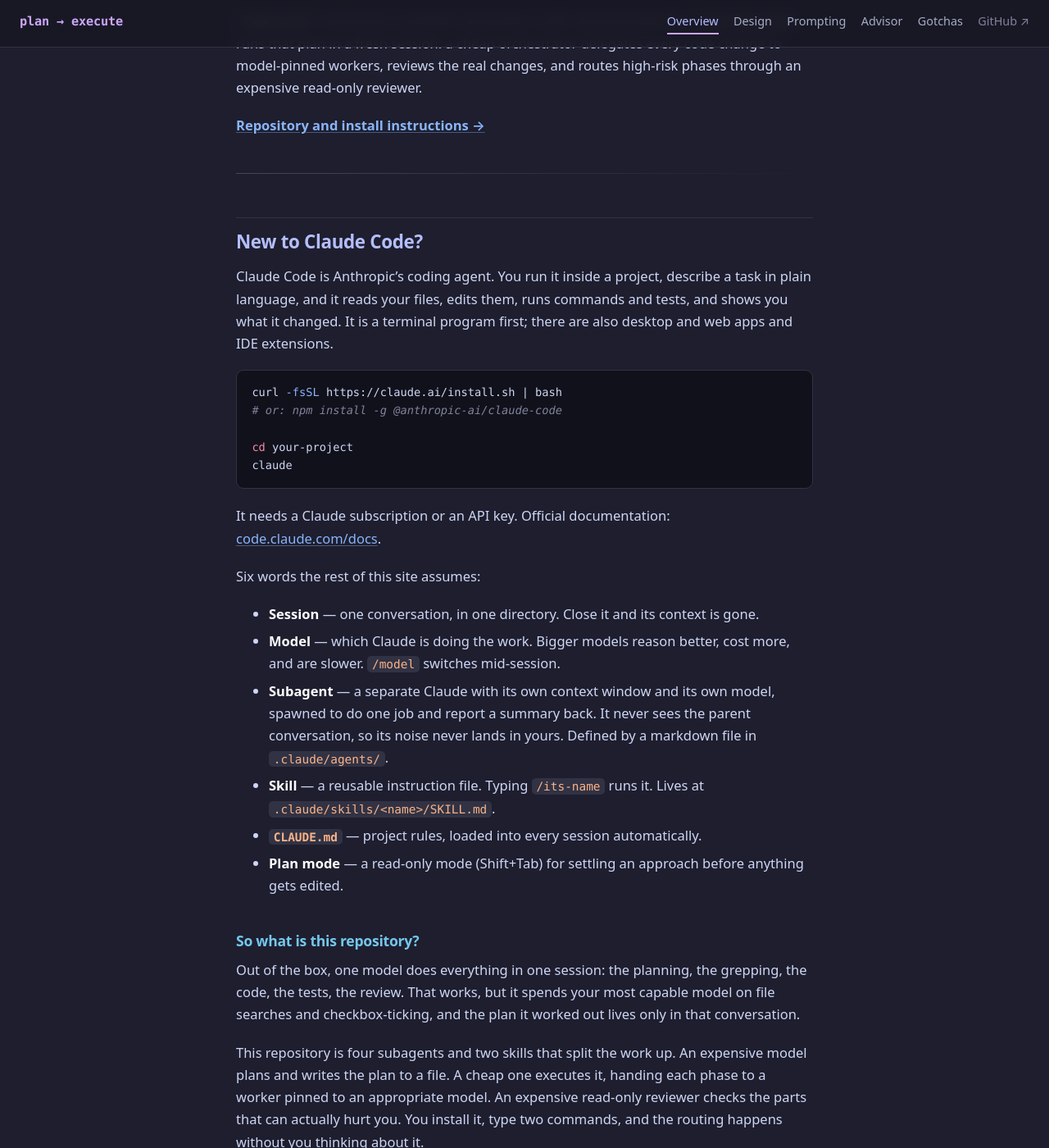
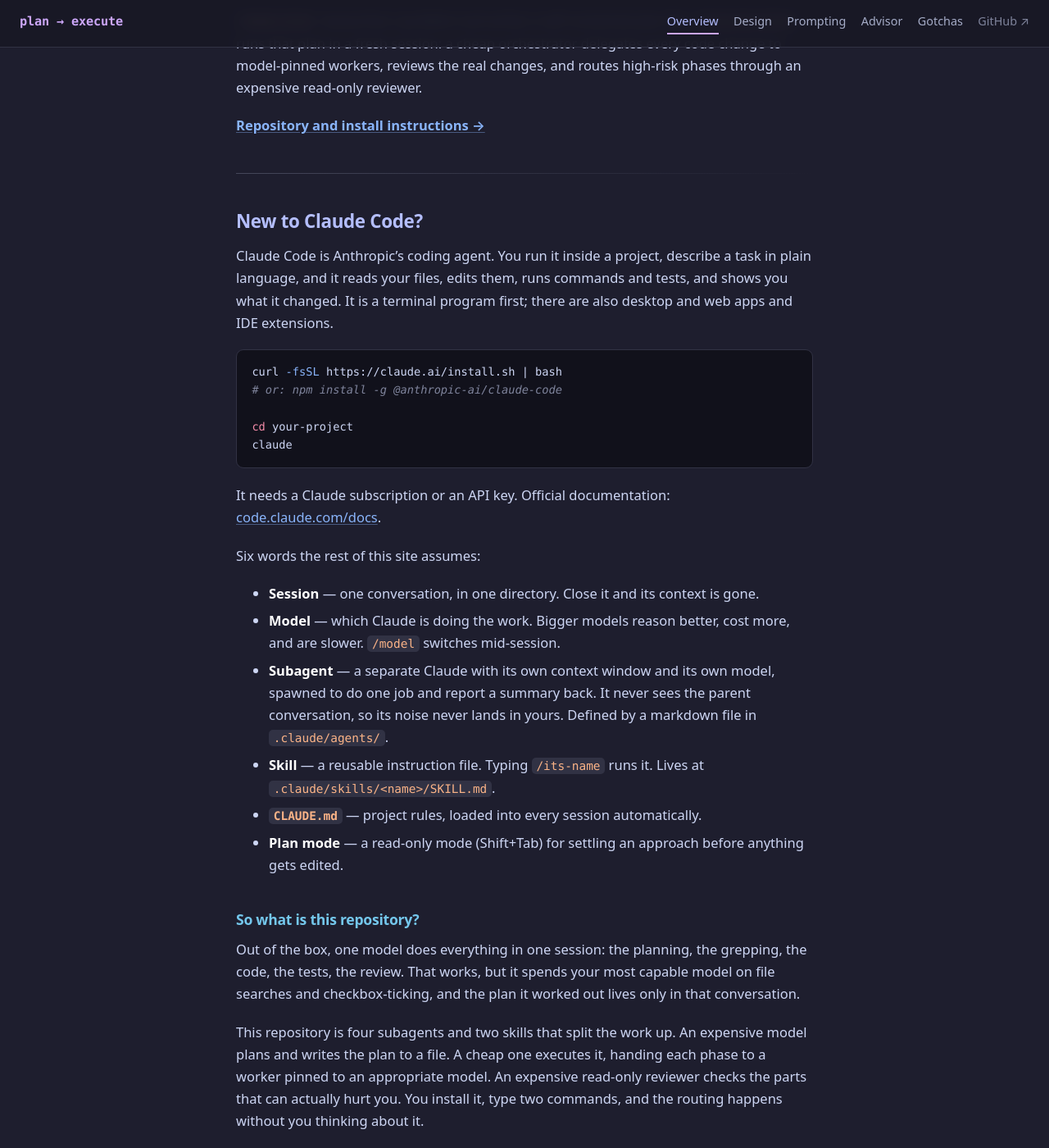
Before and after one commit to ekstremedia/claude-code-plan-and-execution, a Jekyll site: the page built from docs/index.md, in a window 1280 px wide and 1400 px high, scrolled down 195 px. Shown: the whole window at 82% size. Built offline with Jekyll 4.4.1, drawn with Linux system fonts in a browser that asks for light colours.

Commit message:
docs: stop doubled rules, widen tables past the prose column
An h2 following a --- drew its own top border under the rule, leaving two lines
with dead space between them. Four-column tables were also wrapping heavily
inside the 47rem prose measure; they now spill 3.5rem into each margin once the
viewport is wide enough to allow it.

Co-Authored-By: Claude Opus 5 (1M context) <noreply@anthropic.com>
Claude-Session: https://claude.ai/code/session_016xFmmjPahtfSo1uNUC5Pbh

```diff
--- a/docs/assets/css/style.css
+++ b/docs/assets/css/style.css
@@ -140,6 +140,13 @@ hr {
   background: linear-gradient(to right, var(--surface1), var(--surface0) 45%, transparent);
 }
 
+/* An h2 right after a rule would otherwise draw a second line under the first. */
+hr + h2 {
+  margin-top: 0;
+  padding-top: 0;
+  border-top: 0;
+}
+
 /* ---------- code ---------- */
 
 code {
@@ -214,6 +221,15 @@ tbody tr:hover { background: color-mix(in srgb, var(--surface0) 45%, transparent
 
 td code, th code { white-space: nowrap; }
 
+/* Four-column tables are cramped inside a prose-width column. Let them spill
+   into the margins once there is room for it. */
+@media (min-width: 68rem) {
+  main > table {
+    width: calc(100% + 7rem);
+    margin-left: -3.5rem;
+  }
+}
+
 /* ---------- blockquote ---------- */
 
 blockquote {
```
